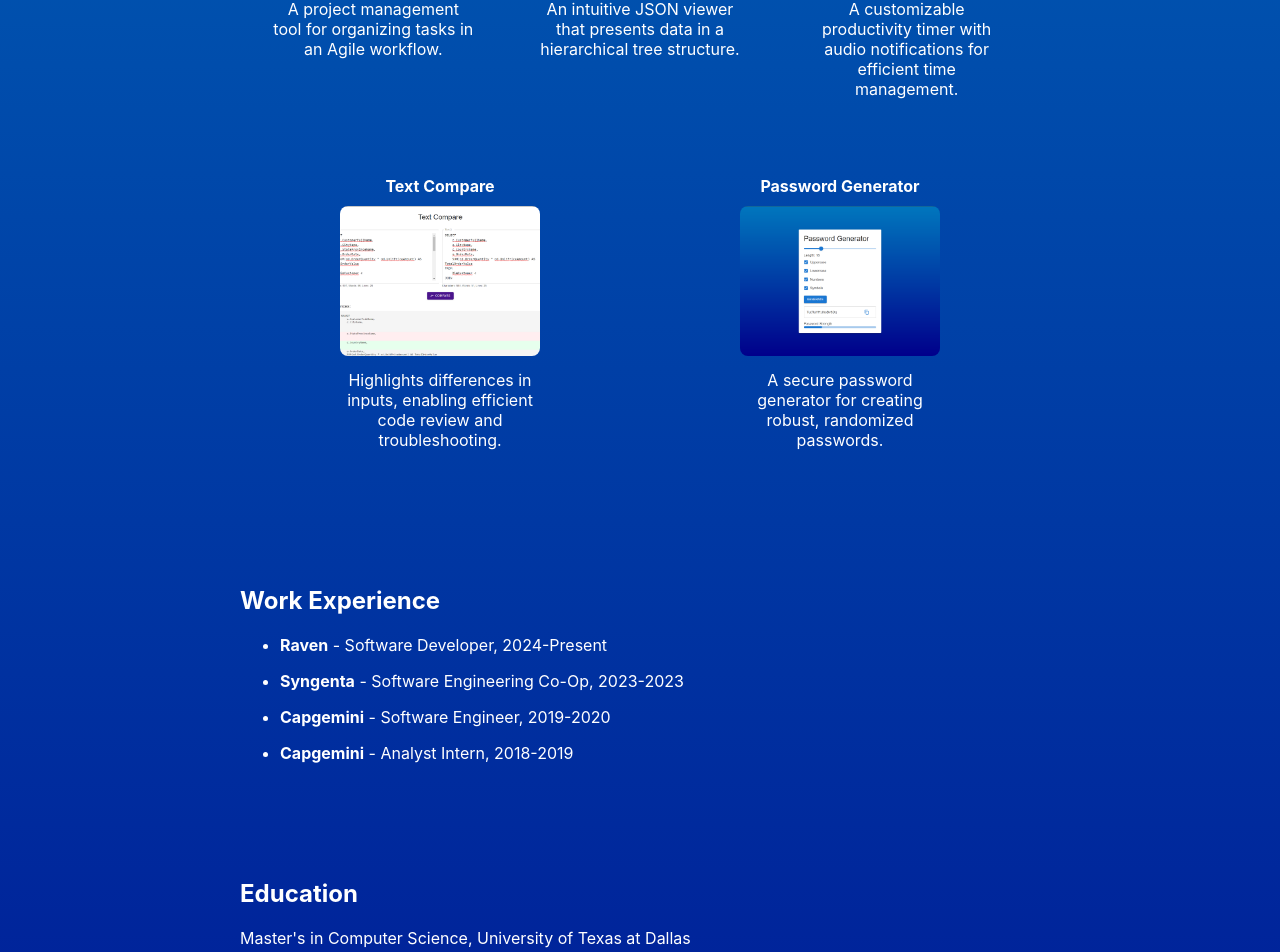
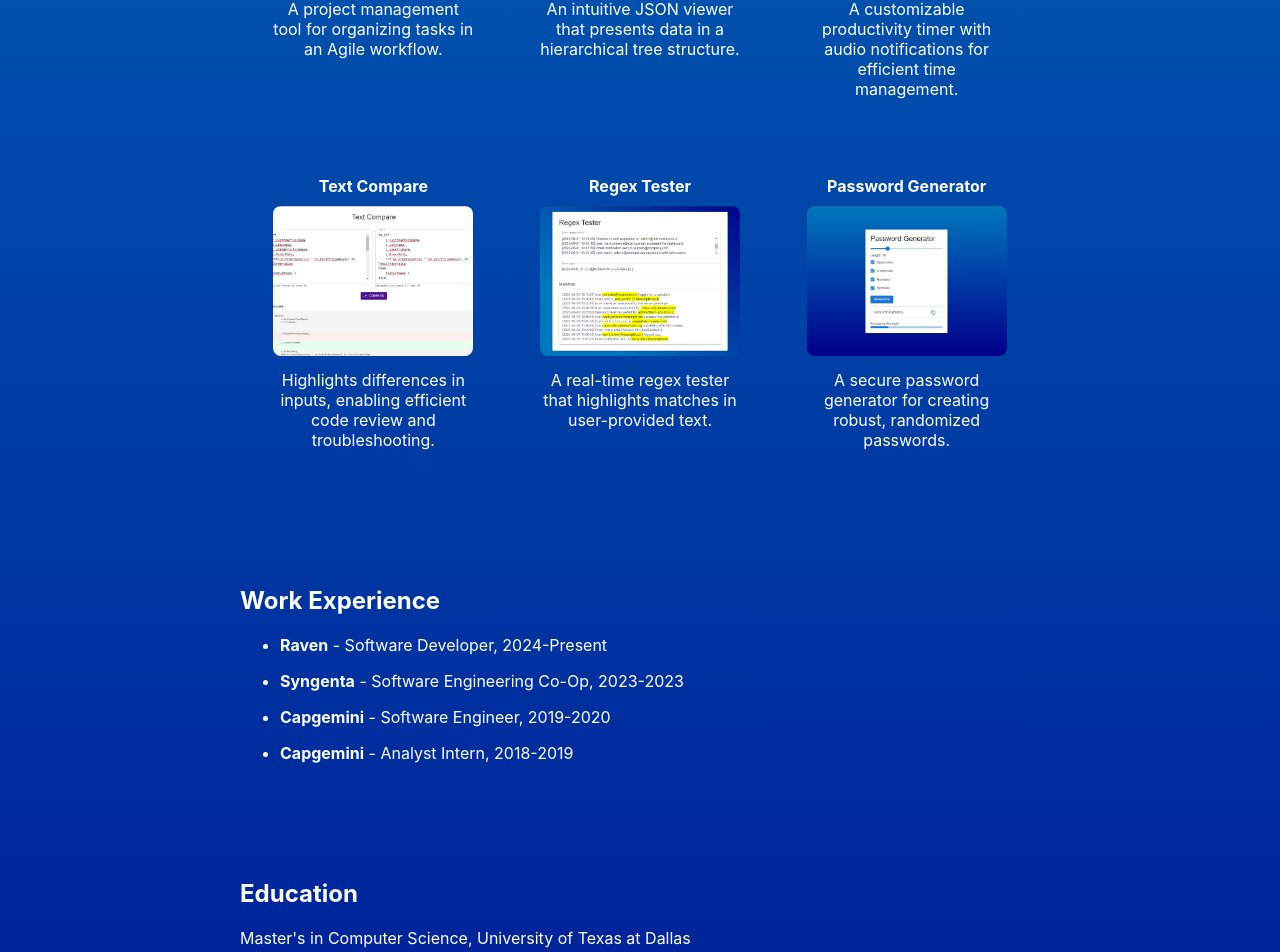
Before and after one commit to deepkse/deepkse, a React (Create React App) app: page / in a window 1280 px wide. Shown: the part 846-1798 px from the top of the page. Built offline with nearby package versions, Linux system fonts and the light colour scheme; a web font is replaced by a local one.

Commit message:
Add Regex Tester project

```diff
--- a/src/App.js
+++ b/src/App.js
@@ -147,6 +147,12 @@ function App() {
       link: 'https://deepkse.github.io/TextCompare'
     },
     {
+      name: 'Regex Tester',
+      image: `${process.env.PUBLIC_URL}/images/RegexTester.png`,
+      description: 'A real-time regex tester that highlights matches in user-provided text.',
+      link: 'https://deepkse.github.io/RegexTester'
+    },
+    {
       name: 'Password Generator',
       image: `${process.env.PUBLIC_URL}/images/PasswordGenerator.png`,
       description: 'A secure password generator for creating robust, randomized passwords.',
```
Also changed, not shown: public/images/RegexTester.png (added).
